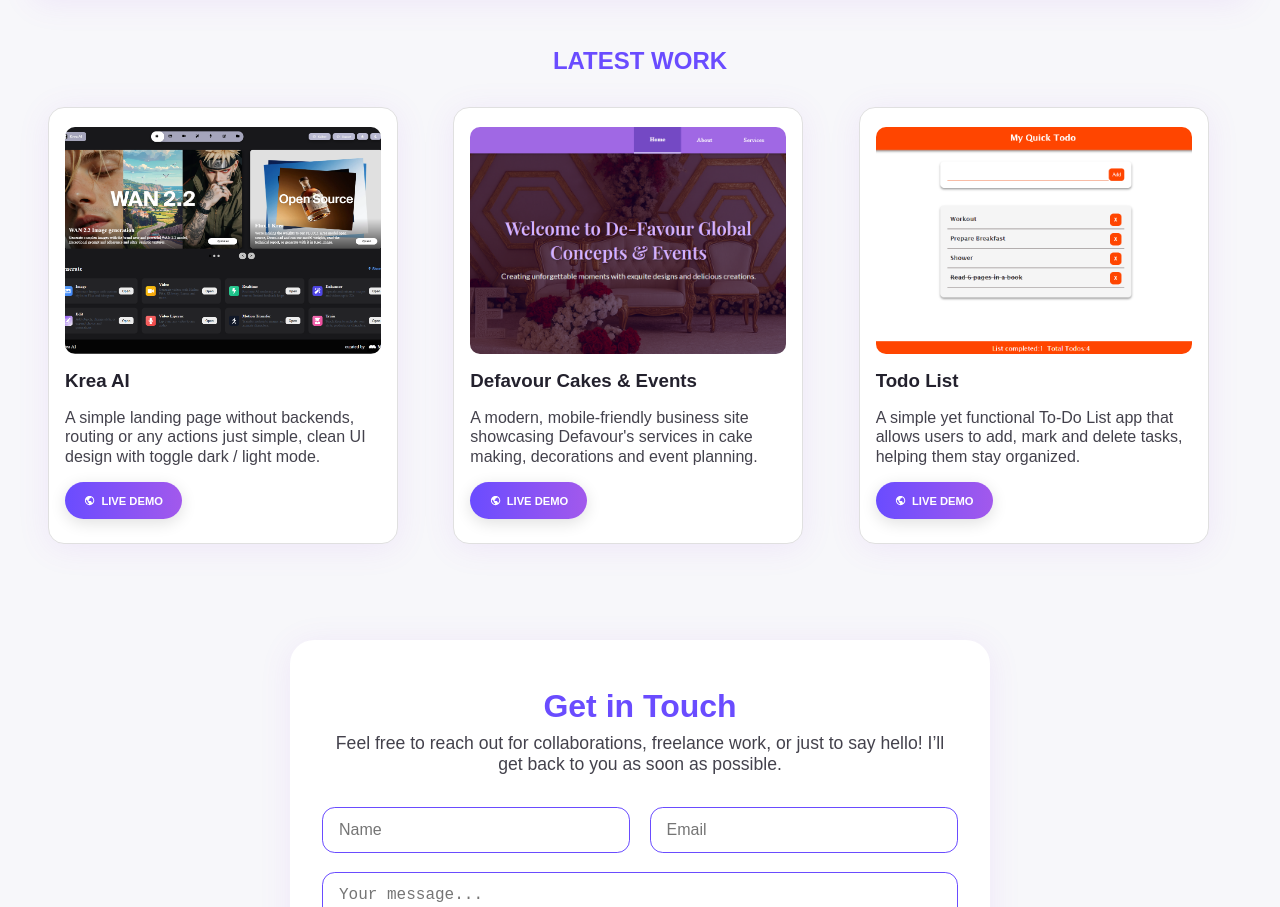
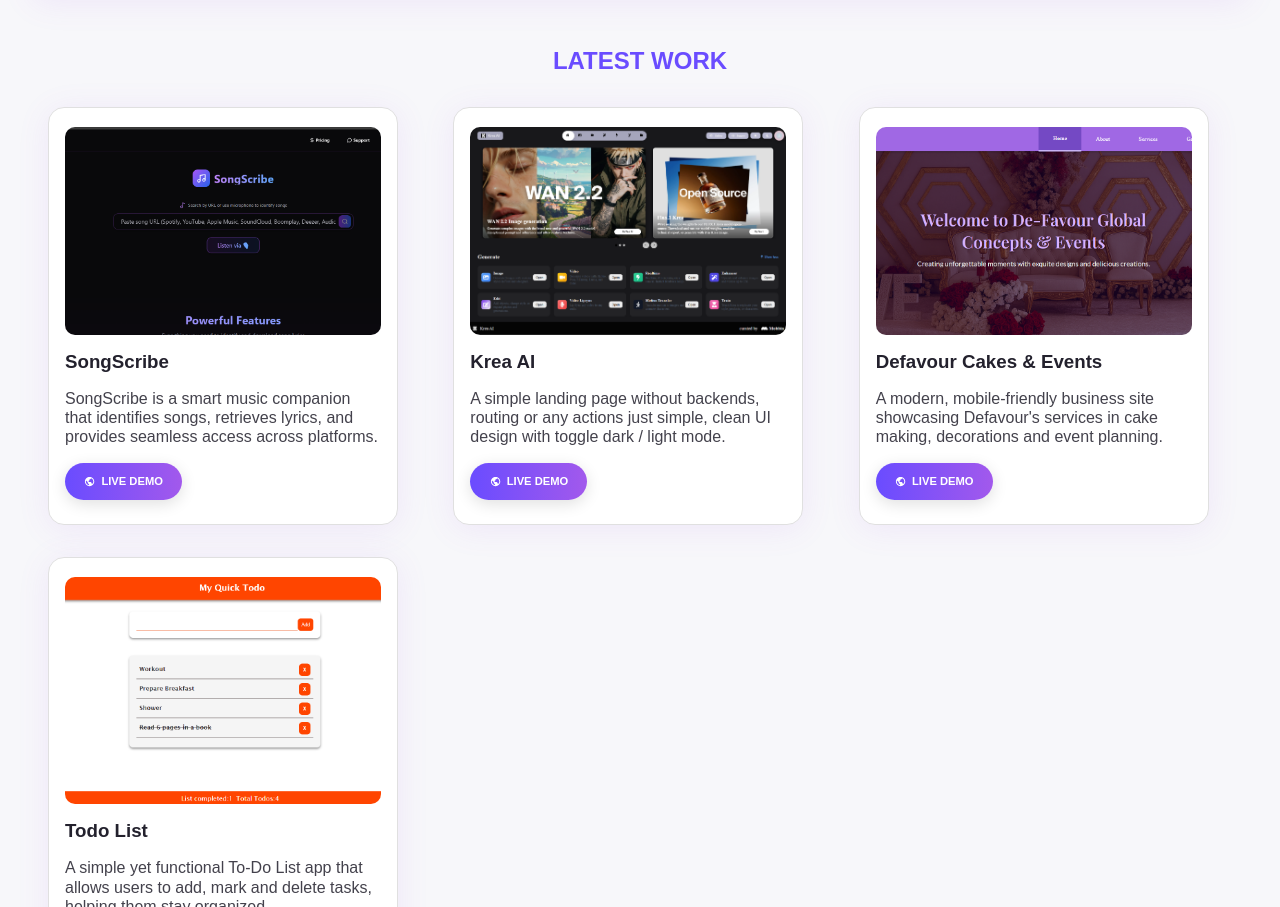
Before and after one commit to BwisterNova/my-portfolio, a React (Vite) app: page / in a window 1280 px wide. Shown: the part 1681-2588 px from the top of the page. Built offline with nearby package versions, Linux system fonts and the light colour scheme.

Commit message:
Addingto project section

```diff
--- a/index.html
+++ b/index.html
@@ -1,10 +1,10 @@
-<!doctype html>
+<!DOCTYPE html>
 <html lang="en">
   <head>
     <meta charset="UTF-8" />
-    <link rel="icon" type="image/svg+xml" href="/vite.svg" />
+    <link rel="icon" type="image/svg+xml" href="/profile.jpg" />
     <meta name="viewport" content="width=device-width, initial-scale=1.0" />
-    <title>My Portfolio</title>
+    <title>Bright Ayomide-Portfolio</title>
   </head>
   <body>
     <div id="root"></div>
--- a/src/components/Projects/Projects.jsx
+++ b/src/components/Projects/Projects.jsx
@@ -4,12 +4,20 @@
 import kreaImage from "../../assets/images/kreaAi.png";
 import defavour from "../../assets/images/defavour.png";
 import todoImage from "../../assets/images/todoImage.png";
+import songScribe from "../../assets/images/songScribe.png";
 
 import { BiWorld } from "react-icons/bi";
 
 const projects = [
   {
     id: 1,
+    image: songScribe,
+    title: "SongScribe ",
+    description: "SongScribe is a smart music companion that identifies songs, retrieves lyrics, and provides seamless access across platforms.",
+    link: "https://songscribe-lyrics.vercel.app/",
+  },
+  {
+    id: 2,
     image: kreaImage,
     title: "Krea AI ",
     description:
@@ -17,7 +25,7 @@
     link: "https://kea-landing-page.vercel.app/",
   },
   {
-    id: 2,
+    id: 3,
     image: defavour,
     title: "Defavour Cakes & Events ",
     description:
@@ -25,7 +33,7 @@
     link: "https://defavour-global-concepts-and-events.netlify.app/",
   },
   {
-    id: 3,
+    id: 4,
     image: todoImage,
     title: "Todo List",
     description:
```
Also changed, not shown: public/profile.jpg (added), src/assets/images/songScribe.png (added).
